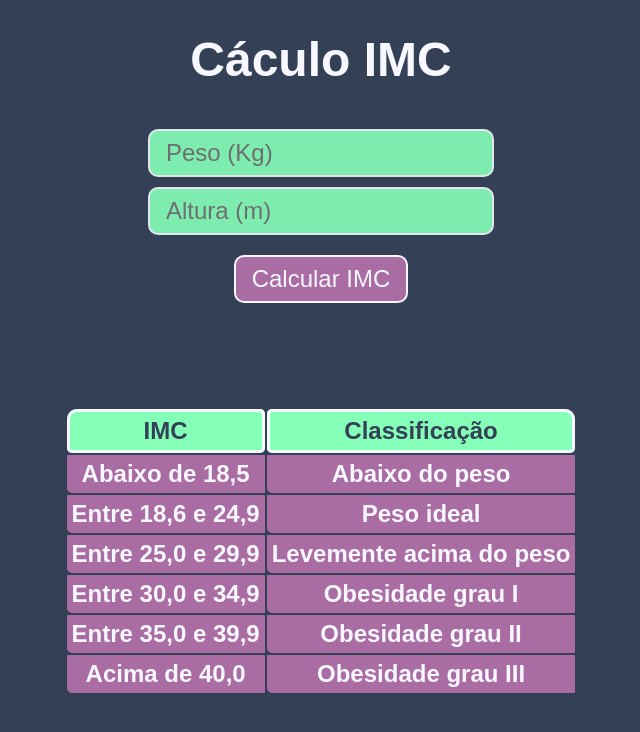
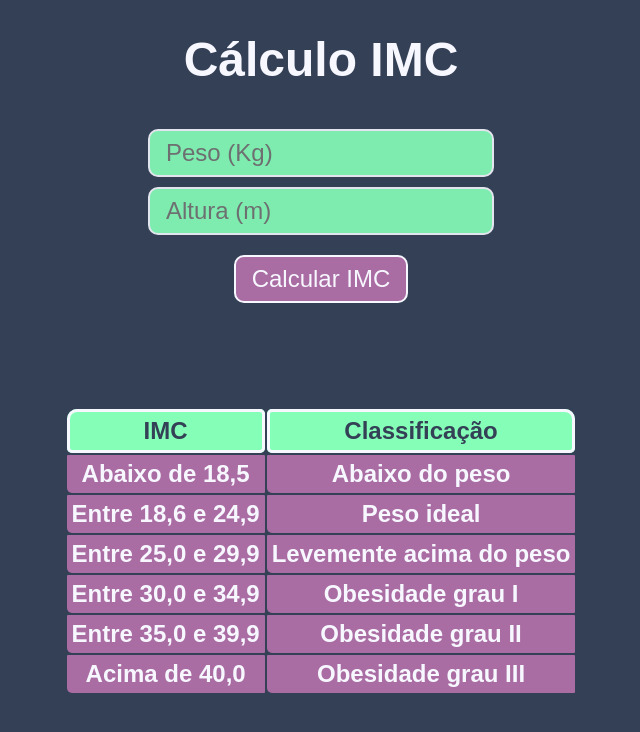
Before and after one commit to FelipeWallace/CalculoIMC, a plain HTML site: page index.html in a window 1280 px wide. Shown: the whole page, without its empty margins (319-959 px from the left). Drawn offline with Linux system fonts and the light colour scheme.

Commit message:
Update index.html

```diff
--- a/index.html
+++ b/index.html
@@ -12,7 +12,7 @@
 </head>
 
 <body>
-    <h1>Cáculo IMC</h1>
+    <h1>Cálculo IMC</h1>
     <div>
         <input type="number" name="peso" id="peso" placeholder="Peso (Kg)" />
         <input type="number" name="altura" id="altura" placeholder="Altura (m)" />
```
